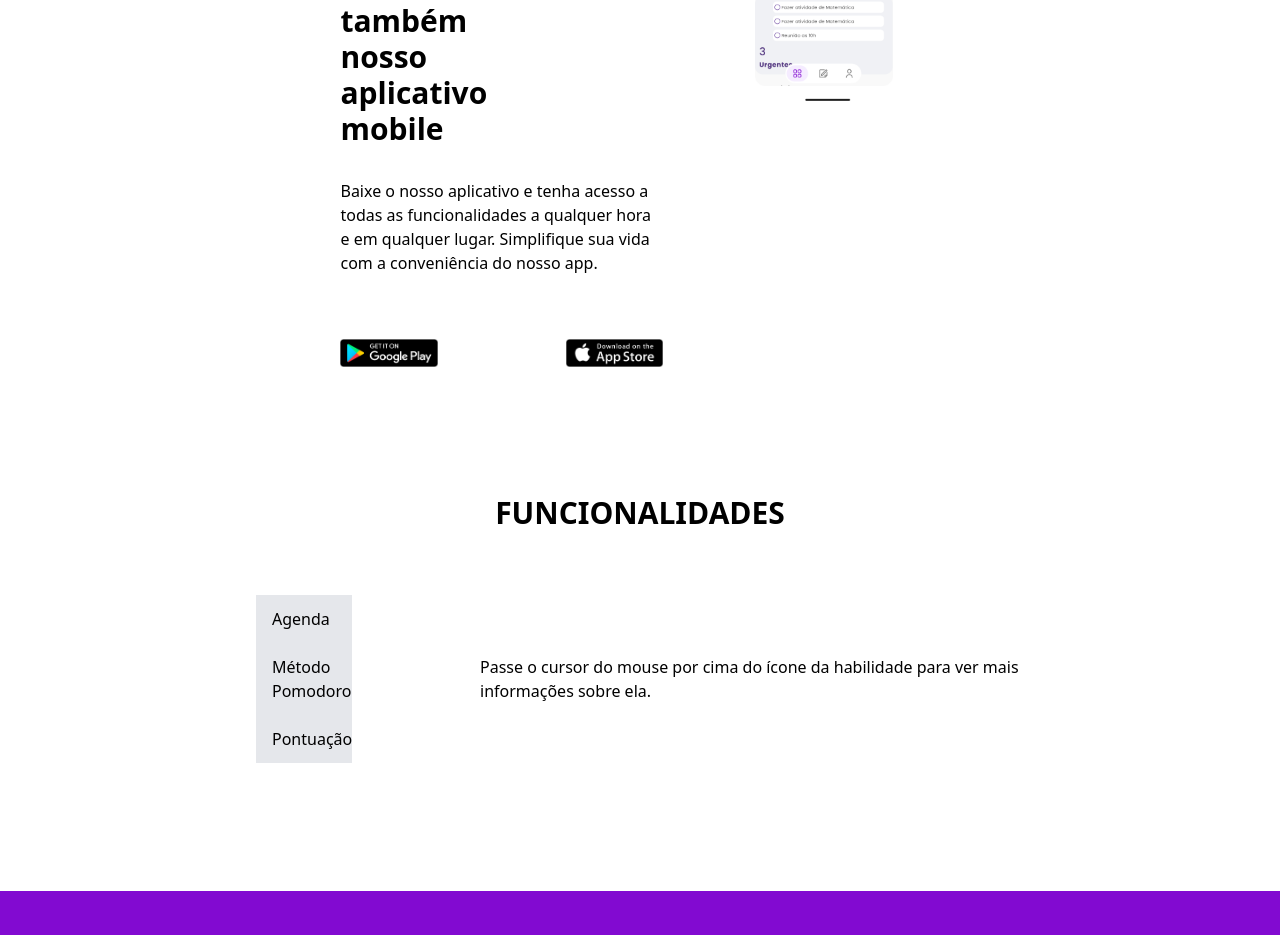
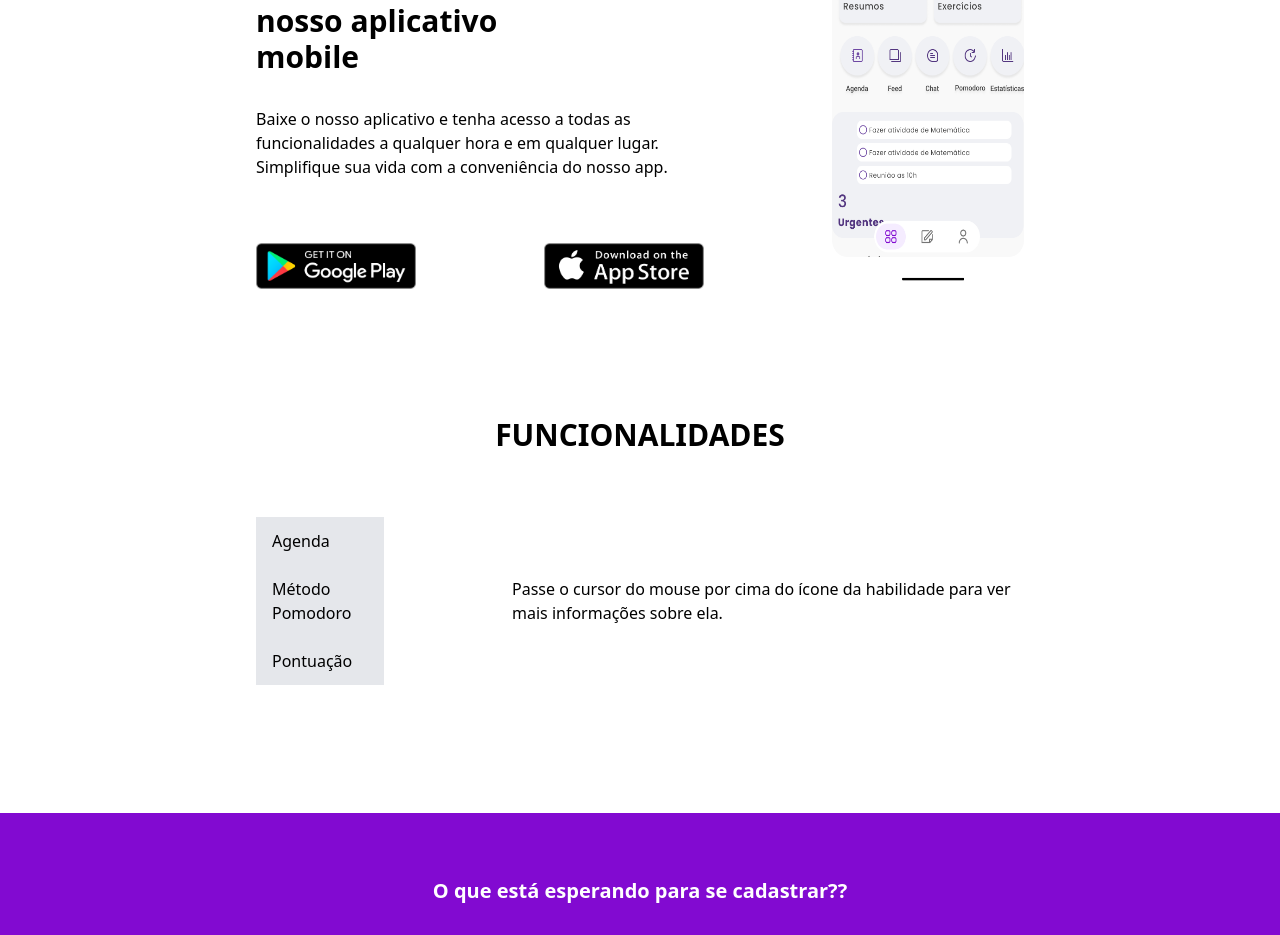
Before and after one commit to smViana19/logus-app-react, a React (Vite) app in the folder client/: page / in a window 1280 px wide. Shown: the part 1506-2441 px from the top of the page. Built offline with nearby package versions, Linux system fonts and the light colour scheme.

Commit message:
responsividade landing page

```diff
--- a/client/src/pages/Index.jsx
+++ b/client/src/pages/Index.jsx
@@ -39,7 +39,7 @@ export default function HomePage() {
             name: 'Agenda',
             description: `
                 <h3 class="text-lg font-semibold mb-4">Agenda</h3>
-                <p class="w-3/4">Implementamos uma agenda intuitiva para organizar suas atividades de forma funcional</p>
+                <p class="w-3/4">Implementamos uma agenda intuitiva para organizar suas atividades de forma funcional. Os recusos que ela </p>
             `,
             image: imgAgenda,
             id: 'agenda'
@@ -118,7 +118,7 @@ export default function HomePage() {
 
                 <ContainerPrintApp />
 
-                <section className='container__app-mobile mt-16'>
+                <section className='container__app-mobile mt-16 flex'>
                     <div className='mt-40'>
                         <Subtitle>Baixe também nosso aplicativo mobile</Subtitle>
                         <p className='mt-4'>Baixe o nosso aplicativo e tenha acesso a todas as funcionalidades a qualquer hora e em qualquer lugar. Simplifique sua vida com a conveniência do nosso app.</p>
@@ -127,13 +127,13 @@ export default function HomePage() {
                             <a href="#"><img className='w-40' src={imgAppStore} alt="Link para baixar o aplicativo IOS" /></a>
                         </div>
                     </div>
-                    <img className='w-3/4' src={imgMockupMobile} alt="Mockup Mobile" />
+                    <img className='w-1/4' src={imgMockupMobile} alt="Mockup Mobile" />
                 </section>
 
                 <section id='funcionalidades' className='my-32 m-auto'>
                     <Subtitle centered>FUNCIONALIDADES</Subtitle>
-                    <div className='grid grid-cols-4 gap-32 justify-between mt-16'>
-                        <div className='bg-gray-200 flex-none col-span-1'>
+                    <div className='grid grid-cols-7 gap-32 justify-between mt-16'>
+                        <div className='bg-gray-200 flex-none col-span-2'>
                             <ul>
                                 {functionalities.map(item => (
                                     <FunctionalityItem
@@ -152,7 +152,7 @@ export default function HomePage() {
                             </ul>
                         </div>
 
-                        <div className='col-span-3 flex items-center'>
+                        <div className='col-span-5 flex items-center'>
                             <div dangerouslySetInnerHTML={{ __html: description }} />
                             {imageChange && <img className='ml-4 w-52' src={imageChange} alt="Imagem da funcionalidade" />}
                         </div>
```
